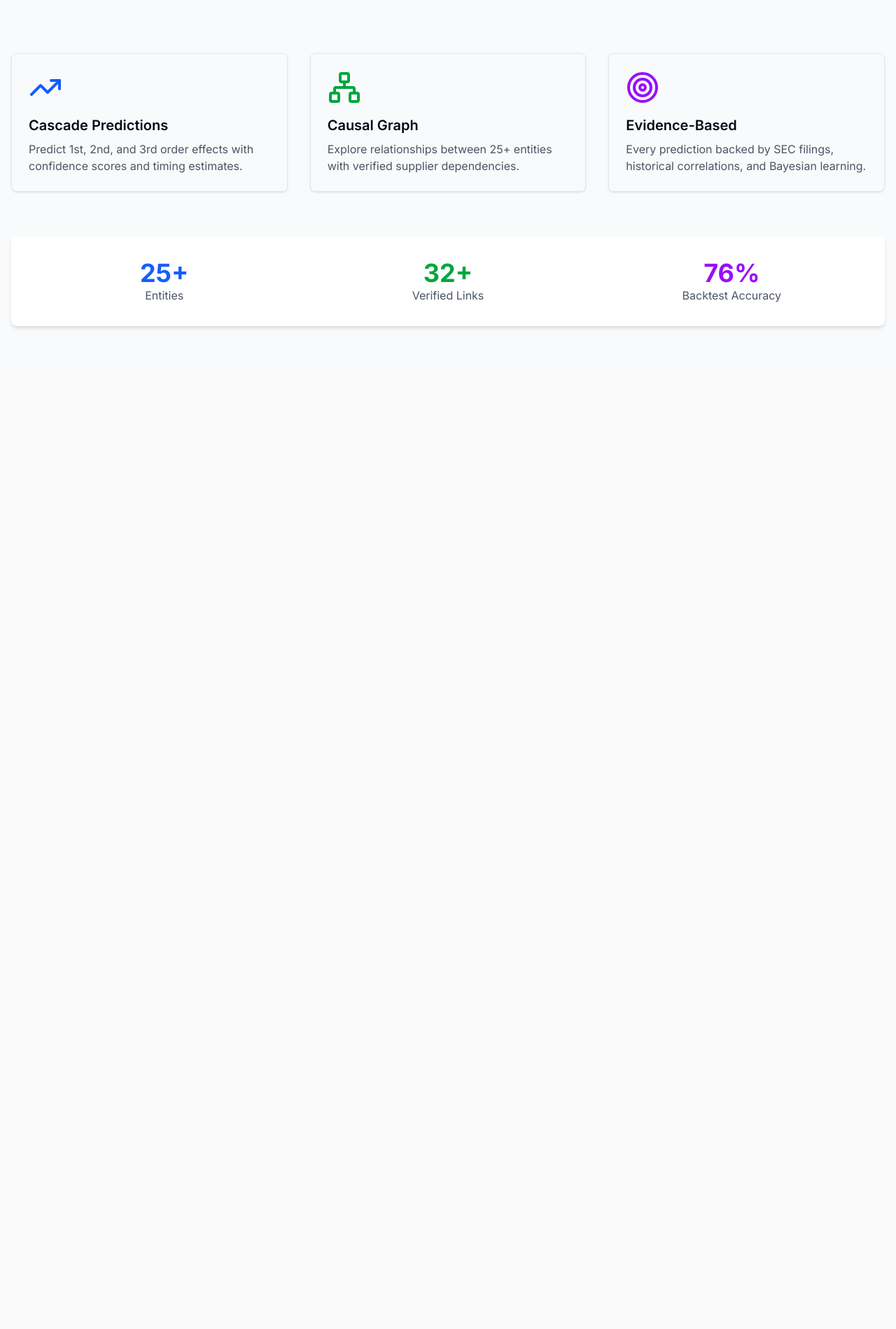
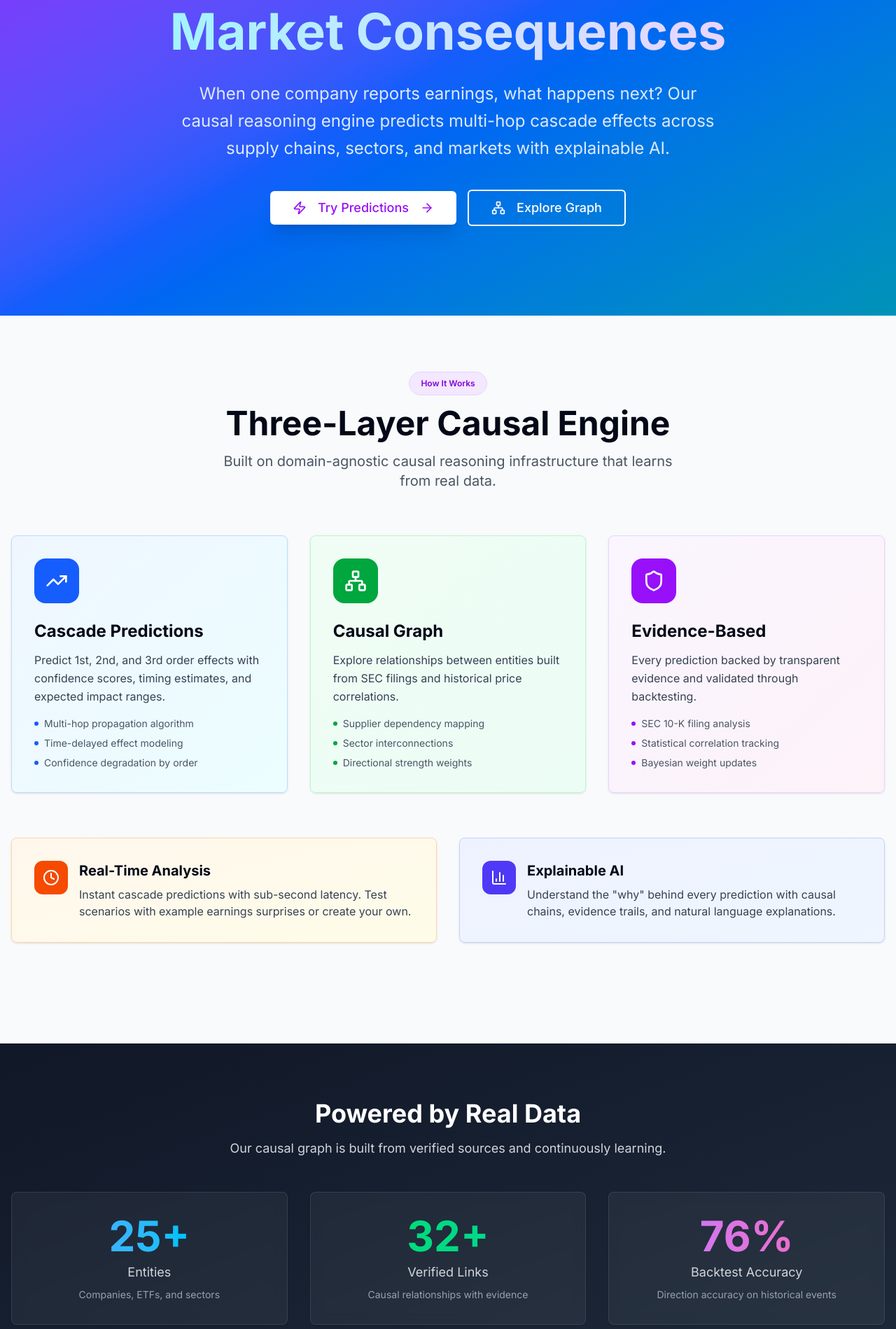
Before and after one commit to appydam/cognitive, a Next.js app in the folder frontend/: page / in a window 1280 px wide. Shown: the part 341-2240 px from the top of the page at 70% size. Before the commit the page ends 871 px from the top, so only its background shows below. Built offline with nearby package versions, Linux system fonts and the light colour scheme.

Commit message:
Polish landing page with enhanced hero, features, and CTA sections

```diff
--- a/frontend/src/app/page.tsx
+++ b/frontend/src/app/page.tsx
@@ -1,72 +1,260 @@
 import Link from "next/link";
 import { Button } from "@/components/ui/button";
 import { Card } from "@/components/ui/card";
-import { TrendingUp, Network, Target } from "lucide-react";
+import { Badge } from "@/components/ui/badge";
+import {
+  TrendingUp,
+  Network,
+  Target,
+  Sparkles,
+  ArrowRight,
+  Zap,
+  Shield,
+  Clock,
+  BarChart3,
+} from "lucide-react";
 
 export default function HomePage() {
   return (
-    <div className="container mx-auto px-4 py-16">
+    <div className="min-h-screen">
       {/* Hero Section */}
-      <div className="text-center mb-16">
-        <h1 className="text-5xl font-bold mb-4">
-          Understand Cascading Consequences
+      <div className="relative overflow-hidden bg-gradient-to-br from-purple-600 via-blue-600 to-cyan-600">
+        <div className="absolute inset-0 bg-grid-white/[0.05] bg-[size:32px_32px]" />
+        <div className="relative container mx-auto px-4 py-24 md:py-32">
+          <div className="text-center max-w-4xl mx-auto animate-fade-in">
+            <Badge className="mb-6 bg-white/20 text-white border-white/30 px-4 py-2 text-sm">
+              <Sparkles className="h-4 w-4 mr-2 inline" />
+              Powered by Causal AI
+            </Badge>
+            <h1 className="text-5xl md:text-7xl font-bold mb-6 text-white leading-tight">
+              Predict Cascading
+              <br />
+              <span className="bg-gradient-to-r from-cyan-200 to-purple-200 bg-clip-text text-transparent">
+                Market Consequences
+              </span>
             </h1>
-        <p className="text-xl text-gray-600 mb-8 max-w-2xl mx-auto">
+            <p className="text-xl md:text-2xl text-blue-100 mb-10 max-w-3xl mx-auto leading-relaxed">
               When one company reports earnings, what happens next? Our causal
-          reasoning engine predicts cascade effects across supply chains,
-          sectors, and markets.
+              reasoning engine predicts multi-hop cascade effects across supply
+              chains, sectors, and markets with explainable AI.
             </p>
+            <div className="flex flex-col sm:flex-row gap-4 justify-center items-center">
               <Link href="/predict">
-          <Button size="lg" className="text-lg px-8 py-6">
+                <Button
+                  size="lg"
+                  className="text-lg px-8 py-6 bg-white text-purple-600 hover:bg-gray-100 shadow-xl hover:shadow-2xl transition-all"
+                >
+                  <Zap className="mr-2 h-5 w-5" />
                   Try Predictions
+                  <ArrowRight className="ml-2 h-5 w-5" />
+                </Button>
+              </Link>
+              <Link href="/graph">
+                <Button
+                  size="lg"
+                  variant="outline"
+                  className="text-lg px-8 py-6 border-2 border-white text-white hover:bg-white/10 backdrop-blur-sm"
+                >
+                  <Network className="mr-2 h-5 w-5" />
+                  Explore Graph
                 </Button>
               </Link>
             </div>
+          </div>
+        </div>
+      </div>
 
-      {/* Features */}
+      {/* Features Section */}
+      <div className="container mx-auto px-4 py-20">
+        <div className="text-center mb-16">
+          <Badge className="mb-4 bg-purple-100 text-purple-700 border-purple-200 px-4 py-2">
+            How It Works
+          </Badge>
+          <h2 className="text-4xl md:text-5xl font-bold mb-4">
+            Three-Layer Causal Engine
+          </h2>
+          <p className="text-xl text-gray-600 max-w-2xl mx-auto">
+            Built on domain-agnostic causal reasoning infrastructure that learns
+            from real data.
+          </p>
+        </div>
+
         <div className="grid md:grid-cols-3 gap-8 mb-16">
-        <Card className="p-6">
-          <TrendingUp className="h-12 w-12 mb-4 text-blue-600" />
-          <h3 className="text-xl font-semibold mb-2">Cascade Predictions</h3>
-          <p className="text-gray-600">
-            Predict 1st, 2nd, and 3rd order effects with confidence scores and
-            timing estimates.
+          <Card className="p-8 bg-gradient-to-br from-blue-50 to-cyan-50 border-blue-200 hover:shadow-xl transition-all hover:scale-[1.02] animate-fade-in">
+            <div className="bg-blue-600 w-16 h-16 rounded-2xl flex items-center justify-center mb-6">
+              <TrendingUp className="h-8 w-8 text-white" />
+            </div>
+            <h3 className="text-2xl font-bold mb-3">Cascade Predictions</h3>
+            <p className="text-gray-700 leading-relaxed mb-4">
+              Predict 1st, 2nd, and 3rd order effects with confidence scores,
+              timing estimates, and expected impact ranges.
+            </p>
+            <ul className="space-y-2 text-sm text-gray-600">
+              <li className="flex items-center gap-2">
+                <div className="h-1.5 w-1.5 bg-blue-600 rounded-full" />
+                Multi-hop propagation algorithm
+              </li>
+              <li className="flex items-center gap-2">
+                <div className="h-1.5 w-1.5 bg-blue-600 rounded-full" />
+                Time-delayed effect modeling
+              </li>
+              <li className="flex items-center gap-2">
+                <div className="h-1.5 w-1.5 bg-blue-600 rounded-full" />
+                Confidence degradation by order
+              </li>
+            </ul>
+          </Card>
+
+          <Card className="p-8 bg-gradient-to-br from-green-50 to-emerald-50 border-green-200 hover:shadow-xl transition-all hover:scale-[1.02] animate-fade-in" style={{animationDelay: "100ms"}}>
+            <div className="bg-green-600 w-16 h-16 rounded-2xl flex items-center justify-center mb-6">
+              <Network className="h-8 w-8 text-white" />
+            </div>
+            <h3 className="text-2xl font-bold mb-3">Causal Graph</h3>
+            <p className="text-gray-700 leading-relaxed mb-4">
+              Explore relationships between entities built from SEC filings and
+              historical price correlations.
+            </p>
+            <ul className="space-y-2 text-sm text-gray-600">
+              <li className="flex items-center gap-2">
+                <div className="h-1.5 w-1.5 bg-green-600 rounded-full" />
+                Supplier dependency mapping
+              </li>
+              <li className="flex items-center gap-2">
+                <div className="h-1.5 w-1.5 bg-green-600 rounded-full" />
+                Sector interconnections
+              </li>
+              <li className="flex items-center gap-2">
+                <div className="h-1.5 w-1.5 bg-green-600 rounded-full" />
+                Directional strength weights
+              </li>
+            </ul>
+          </Card>
+
+          <Card className="p-8 bg-gradient-to-br from-purple-50 to-pink-50 border-purple-200 hover:shadow-xl transition-all hover:scale-[1.02] animate-fade-in" style={{animationDelay: "200ms"}}>
+            <div className="bg-purple-600 w-16 h-16 rounded-2xl flex items-center justify-center mb-6">
+              <Shield className="h-8 w-8 text-white" />
+            </div>
+            <h3 className="text-2xl font-bold mb-3">Evidence-Based</h3>
+            <p className="text-gray-700 leading-relaxed mb-4">
+              Every prediction backed by transparent evidence and validated
+              through backtesting.
+            </p>
+            <ul className="space-y-2 text-sm text-gray-600">
+              <li className="flex items-center gap-2">
+                <div className="h-1.5 w-1.5 bg-purple-600 rounded-full" />
+                SEC 10-K filing analysis
+              </li>
+              <li className="flex items-center gap-2">
+                <div className="h-1.5 w-1.5 bg-purple-600 rounded-full" />
+                Statistical correlation tracking
+              </li>
+              <li className="flex items-center gap-2">
+                <div className="h-1.5 w-1.5 bg-purple-600 rounded-full" />
+                Bayesian weight updates
+              </li>
+            </ul>
+          </Card>
+        </div>
+
+        {/* Additional Features */}
+        <div className="grid md:grid-cols-2 gap-8 mb-16">
+          <Card className="p-8 bg-gradient-to-br from-orange-50 to-yellow-50 border-orange-200 hover:shadow-lg transition-shadow">
+            <div className="flex items-start gap-4">
+              <div className="bg-orange-600 w-12 h-12 rounded-xl flex items-center justify-center shrink-0">
+                <Clock className="h-6 w-6 text-white" />
+              </div>
+              <div>
+                <h3 className="text-xl font-bold mb-2">Real-Time Analysis</h3>
+                <p className="text-gray-700">
+                  Instant cascade predictions with sub-second latency. Test
+                  scenarios with example earnings surprises or create your own.
+                </p>
+              </div>
+            </div>
+          </Card>
+
+          <Card className="p-8 bg-gradient-to-br from-indigo-50 to-blue-50 border-indigo-200 hover:shadow-lg transition-shadow">
+            <div className="flex items-start gap-4">
+              <div className="bg-indigo-600 w-12 h-12 rounded-xl flex items-center justify-center shrink-0">
+                <BarChart3 className="h-6 w-6 text-white" />
+              </div>
+              <div>
+                <h3 className="text-xl font-bold mb-2">Explainable AI</h3>
+                <p className="text-gray-700">
+                  Understand the "why" behind every prediction with causal
+                  chains, evidence trails, and natural language explanations.
+                </p>
+              </div>
+            </div>
+          </Card>
+        </div>
+      </div>
+
+      {/* Stats Section */}
+      <div className="bg-gradient-to-br from-gray-900 to-gray-800 text-white py-20">
+        <div className="container mx-auto px-4">
+          <div className="text-center mb-12">
+            <h2 className="text-3xl md:text-4xl font-bold mb-4">
+              Powered by Real Data
+            </h2>
+            <p className="text-gray-300 text-lg">
+              Our causal graph is built from verified sources and continuously
+              learning.
+            </p>
+          </div>
+          <div className="grid md:grid-cols-3 gap-8">
+            <Card className="p-8 text-center bg-white/5 border-white/10 backdrop-blur-sm hover:bg-white/10 transition-all">
+              <div className="text-5xl md:text-6xl font-bold bg-gradient-to-r from-blue-400 to-cyan-400 bg-clip-text text-transparent mb-2">
+                25+
+              </div>
+              <div className="text-gray-300 text-lg">Entities</div>
+              <p className="text-sm text-gray-400 mt-2">
+                Companies, ETFs, and sectors
               </p>
             </Card>
-
-        <Card className="p-6">
-          <Network className="h-12 w-12 mb-4 text-green-600" />
-          <h3 className="text-xl font-semibold mb-2">Causal Graph</h3>
-          <p className="text-gray-600">
-            Explore relationships between 25+ entities with verified supplier
-            dependencies.
+            <Card className="p-8 text-center bg-white/5 border-white/10 backdrop-blur-sm hover:bg-white/10 transition-all">
+              <div className="text-5xl md:text-6xl font-bold bg-gradient-to-r from-green-400 to-emerald-400 bg-clip-text text-transparent mb-2">
+                32+
+              </div>
+              <div className="text-gray-300 text-lg">Verified Links</div>
+              <p className="text-sm text-gray-400 mt-2">
+                Causal relationships with evidence
               </p>
             </Card>
-
-        <Card className="p-6">
-          <Target className="h-12 w-12 mb-4 text-purple-600" />
-          <h3 className="text-xl font-semibold mb-2">Evidence-Based</h3>
-          <p className="text-gray-600">
-            Every prediction backed by SEC filings, historical correlations, and
-            Bayesian learning.
+            <Card className="p-8 text-center bg-white/5 border-white/10 backdrop-blur-sm hover:bg-white/10 transition-all">
+              <div className="text-5xl md:text-6xl font-bold bg-gradient-to-r from-purple-400 to-pink-400 bg-clip-text text-transparent mb-2">
+                76%
+              </div>
+              <div className="text-gray-300 text-lg">Backtest Accuracy</div>
+              <p className="text-sm text-gray-400 mt-2">
+                Direction accuracy on historical events
               </p>
             </Card>
           </div>
+        </div>
+      </div>
 
-      {/* Stats */}
-      <div className="bg-white rounded-lg shadow-md p-8 grid md:grid-cols-3 gap-8 text-center">
-        <div>
-          <div className="text-4xl font-bold text-blue-600">25+</div>
-          <div className="text-gray-600">Entities</div>
-        </div>
-        <div>
-          <div className="text-4xl font-bold text-green-600">32+</div>
-          <div className="text-gray-600">Verified Links</div>
-        </div>
-        <div>
-          <div className="text-4xl font-bold text-purple-600">76%</div>
-          <div className="text-gray-600">Backtest Accuracy</div>
-        </div>
+      {/* CTA Section */}
+      <div className="container mx-auto px-4 py-20">
+        <Card className="p-12 md:p-16 text-center bg-gradient-to-br from-purple-50 via-blue-50 to-cyan-50 border-purple-200">
+          <h2 className="text-3xl md:text-4xl font-bold mb-4">
+            Ready to See the Cascade?
+          </h2>
+          <p className="text-xl text-gray-700 mb-8 max-w-2xl mx-auto">
+            Try predicting cascade effects for any earnings surprise scenario.
+            See how one event ripples through the entire market.
+          </p>
+          <Link href="/predict">
+            <Button
+              size="lg"
+              className="text-lg px-10 py-6 bg-gradient-to-r from-purple-600 to-blue-600 hover:from-purple-700 hover:to-blue-700 shadow-xl"
+            >
+              <Sparkles className="mr-2 h-5 w-5" />
+              Start Predicting Now
+              <ArrowRight className="ml-2 h-5 w-5" />
+            </Button>
+          </Link>
+        </Card>
       </div>
     </div>
   );
```
Lines whose indentation alone changed are shown as unchanged.
